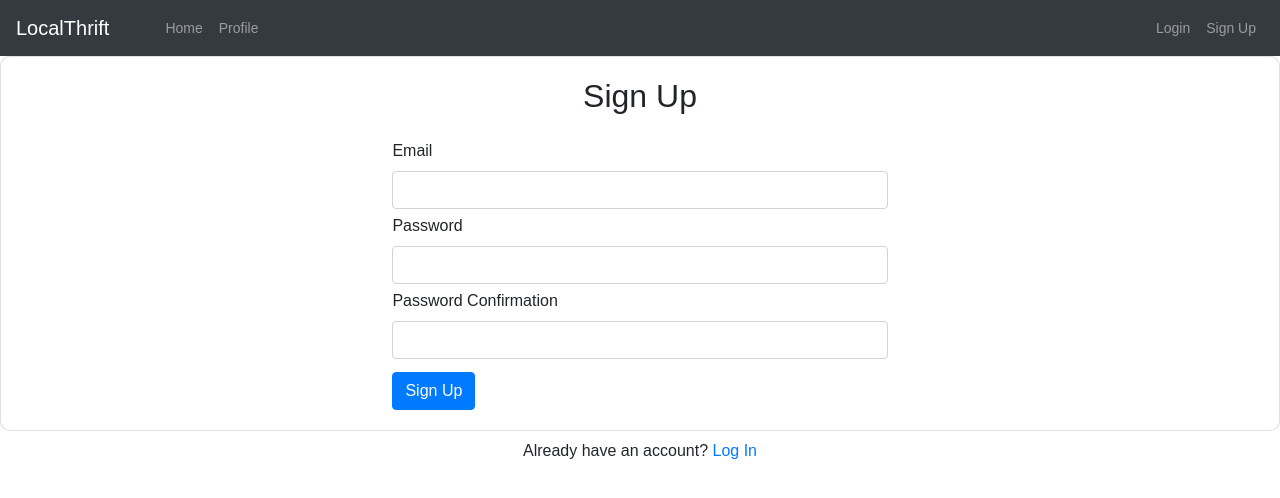
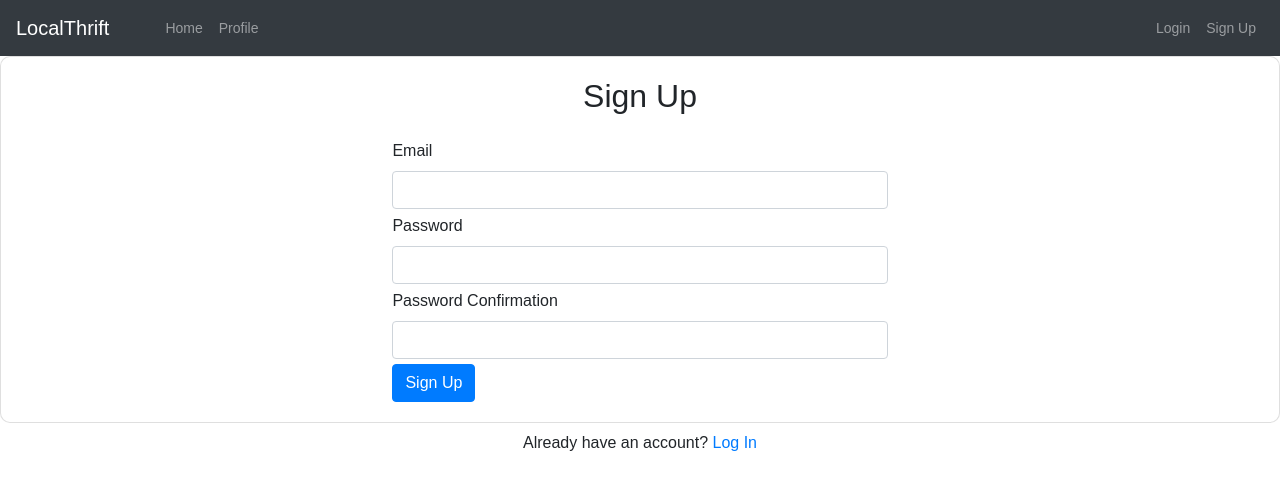
Before and after one commit to harrystead/Full-Stack-Local-Shop, a React (Create React App) app in the folder client/: page /signup in a window 1280 px wide. Shown: the top 498 px of the page. Built offline with nearby package versions, Linux system fonts and the light colour scheme; no server answers; the HTML template or start-up script is replaced by a standard one.

Commit message:
login styles

```diff
--- a/client/src/components/Login.js
+++ b/client/src/components/Login.js
@@ -43,9 +43,11 @@ export default function Login() {
               <Form.Label>Password</Form.Label>
               <Form.Control type="password" ref={passwordRef} required />
             </Form.Group>
+            <Form.Group>
             <Button disabled={loading} className="w-20 text-center button-login" type="submit">
               Log In
             </Button>
+            </Form.Group>
           </Form>
           <div className="w-100 text-center mt-3">
             <Link to="/forgot-password">Forgot Password?</Link>
--- a/client/src/components/Register.js
+++ b/client/src/components/Register.js
@@ -52,7 +52,7 @@ export default function Signup() {
               <Form.Control type="password" ref={passwordConfirmRef} required />
             </Form.Group>
             <Form.Group>
-            <Button disabled={loading} className="w-20 text-center mt-2 button-login" type="submit">
+            <Button disabled={loading} className="w-20 text-center button-login" type="submit">
               Sign Up
             </Button>
             </Form.Group>
```
